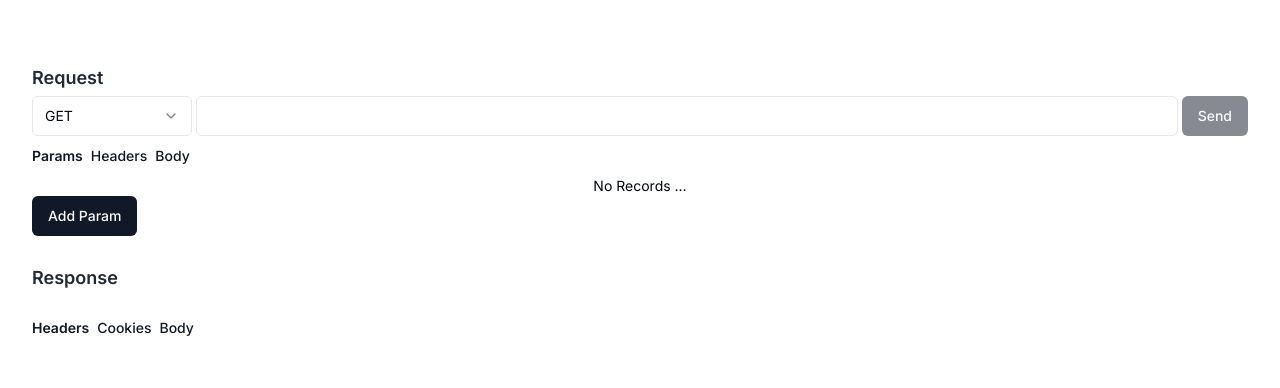
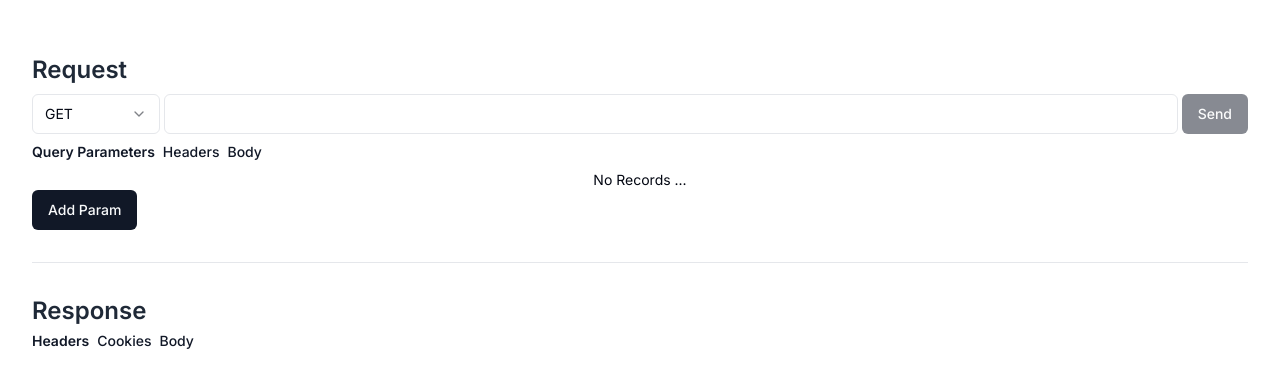
Before and after one commit to alexboisseau/postboy, a Next.js app: page / in a window 1280 px wide. Shown: the part 194-582 px from the top of the page. Built offline with nearby package versions, Linux system fonts and the light colour scheme.

Commit message:
feat(ui): improve user interface updating space between elements

```diff
--- a/components/RequestResponse/RequestForm/AdvancedConfiguration/AdvancedConfiguration.tsx
+++ b/components/RequestResponse/RequestForm/AdvancedConfiguration/AdvancedConfiguration.tsx
@@ -1,63 +1,25 @@
-import { useState } from "react";
-import { Button } from "../../../ui/button";
 import QueryParametersConfiguration from "./QueryParametersConfiguration";
 import HeadersConfiguration from "./HeadersConfiguration";
 import BodyConfiguration from "./BodyConfiguration/BodyConfiguration";
+import TabsViews from "@/components/shared/TabsViews";
 
-type ConfigTab = "query-parameters" | "headers" | "body";
-
-type NavigationTabsProps = {
-  configTab: ConfigTab;
-  setConfigTab: (type: ConfigTab) => void;
-};
-
-function NavigationTabs({ configTab, setConfigTab }: NavigationTabsProps) {
-  const getTabBtnTwClasses = (tab: ConfigTab) => {
-    return `text-sm p-0 ${configTab === tab && "font-semibold"}`;
-  };
-
+export default function AdvancedConfiguration() {
   return (
-    <div className="flex gap-2">
-      <Button
-        variant="link"
-        className={getTabBtnTwClasses("query-parameters")}
-        onClick={() => {
-          setConfigTab("query-parameters");
-        }}
-      >
-        Params
-      </Button>
-      <Button
-        variant="link"
-        className={getTabBtnTwClasses("headers")}
-        onClick={() => {
-          setConfigTab("headers");
-        }}
-      >
-        Headers
-      </Button>
-      <Button
-        variant="link"
-        className={getTabBtnTwClasses("body")}
-        onClick={() => {
-          setConfigTab("body");
-        }}
-      >
-        Body
-      </Button>
-    </div>
+    <TabsViews
+      tabs={[
+        {
+          title: "Query Parameters",
+          view: <QueryParametersConfiguration />,
+        },
+        {
+          title: "Headers",
+          view: <HeadersConfiguration />,
+        },
+        {
+          title: "Body",
+          view: <BodyConfiguration />,
+        },
+      ]}
+    />
   );
 }
-
-export default function AdvancedConfiguration() {
-  const [tab, setTab] = useState<ConfigTab>("query-parameters");
-
-  return (
-    <div>
-      <NavigationTabs configTab={tab} setConfigTab={setTab} />
-      {tab === "query-parameters" && <QueryParametersConfiguration />}
-      {tab === "headers" && <HeadersConfiguration />}
-      {tab === "body" && <BodyConfiguration />}
-    </div>
-  );
-}
--- a/components/RequestResponse/RequestForm/RequestForm.tsx
+++ b/components/RequestResponse/RequestForm/RequestForm.tsx
@@ -1,10 +1,10 @@
 "use client";
 import { useContext } from "react";
-import { RequestResponseContext } from "../state/context";
 import AdvancedConfiguration from "./AdvancedConfiguration/AdvancedConfiguration";
-import { Button } from "../../ui/button";
 import RequestFormHttpMethodSelect from "./RequestFormHttpMethodSelect";
 import RequestFormUrlInput from "./RequestFormUrlInput";
+import { RequestResponseContext } from "../state/context";
+import { Button } from "../../ui/button";
 
 export default function RequestForm() {
   const {
@@ -15,12 +15,11 @@ export default function RequestForm() {
   } = useContext(RequestResponseContext);
 
   return (
-    <div>
-      <p className="text-lg font-semibold text-gray-800 mb-1">Request</p>
+    <div className="flex flex-col gap-2">
+      <p className="text-2xl font-semibold text-gray-800">Request</p>
       <div className="flex gap-1">
         <RequestFormHttpMethodSelect />
         <RequestFormUrlInput />
-
         <Button
           onClick={handleSend}
           disabled={isSubmitting || Boolean(fields.url) === false}
--- a/components/RequestResponse/RequestForm/RequestFormHttpMethodSelect.tsx
+++ b/components/RequestResponse/RequestForm/RequestFormHttpMethodSelect.tsx
@@ -31,7 +31,7 @@ export default function RequestFormHttpMethodSelect() {
   return (
     <div className="flex flex-col gap-1">
       <Select value={httpMethod} onValueChange={handleChange}>
-        <SelectTrigger className="w-40">
+        <SelectTrigger className="w-32">
           <SelectValue placeholder="HTTP Method" />
         </SelectTrigger>
         <SelectContent>
--- a/components/RequestResponse/RequestResponse.tsx
+++ b/components/RequestResponse/RequestResponse.tsx
@@ -2,12 +2,14 @@
 import RequestForm from "./RequestForm/RequestForm";
 import Response from "./Response/Response";
 import { RequestResponseProvider } from "./state/provider";
+import { Separator } from "@/components/ui/separator";
 
 export default function RequestResponse() {
   return (
     <RequestResponseProvider>
-      <div className="container flex flex-col gap-7">
+      <div className="container flex flex-col gap-8">
         <RequestForm />
+        <Separator />
         <Response />
       </div>
     </RequestResponseProvider>
--- a/components/RequestResponse/Response/Response.tsx
+++ b/components/RequestResponse/Response/Response.tsx
@@ -1,81 +1,41 @@
-import { useContext, useState } from "react";
+import { useContext } from "react";
 import { RequestResponseContext } from "../state/context";
 import ResponseHeader from "./ResponseHeader";
 import ResponseError from "./ResponseError";
-import { Button } from "@/components/ui/button";
 import KeyValueTable from "./KeyValueTable";
 import CookiesTable from "./CookiesTable";
 import Body from "./Body";
-
-type ConfigTab = "headers" | "cookies" | "body";
-
-type NavigationTabsProps = {
-  configTab: ConfigTab;
-  setConfigTab: (type: ConfigTab) => void;
-};
-
-function NavigationTabs({ configTab, setConfigTab }: NavigationTabsProps) {
-  const {
-    requestResponse: { response },
-  } = useContext(RequestResponseContext);
-
-  const getTabBtnTwClasses = (tab: ConfigTab) => {
-    return `text-sm p-0 ${configTab === tab && "font-semibold"}`;
-  };
-
-  return (
-    <div className="flex gap-2">
-      <Button
-        variant="link"
-        className={getTabBtnTwClasses("headers")}
-        onClick={() => {
-          setConfigTab("headers");
-        }}
-      >
-        Headers{" "}
-        {response.value?.headers &&
-          `(${Object.keys(response.value.headers).length})`}
-      </Button>
-      <Button
-        variant="link"
-        className={getTabBtnTwClasses("cookies")}
-        onClick={() => {
-          setConfigTab("cookies");
-        }}
-      >
-        Cookies
-      </Button>
-      <Button
-        variant="link"
-        className={getTabBtnTwClasses("body")}
-        onClick={() => {
-          setConfigTab("body");
-        }}
-      >
-        Body
-      </Button>
-    </div>
-  );
-}
+import TabsViews from "@/components/shared/TabsViews";
 
 export default function Response() {
   const {
     requestResponse: { response },
   } = useContext(RequestResponseContext);
-  const [tab, setTab] = useState<ConfigTab>("headers");
 
   return (
-    <div className="flex flex-col gap-4">
+    <div className="flex flex-col gap-1">
       <ResponseHeader />
-      <NavigationTabs configTab={tab} setConfigTab={setTab} />
+      <TabsViews
+        tabs={[
+          {
+            title: "Headers",
+            view: response.value !== null && (
+              <KeyValueTable data={response.value.headers} />
+            ),
+          },
+          {
+            title: "Cookies",
+            view: response.value !== null && (
+              <CookiesTable cookies={response.value.cookies} />
+            ),
+          },
+          {
+            title: "Body",
+            view: response.value !== null && <Body />,
+          },
+        ]}
+      />
       {response.error && <ResponseError />}
-      {tab === "headers" && response.value !== null && (
-        <KeyValueTable data={response.value.headers} />
-      )}
-      {tab === "cookies" && response.value !== null && (
-        <CookiesTable cookies={response.value.cookies} />
-      )}
-      {tab === "body" && response.value !== null && <Body />}
     </div>
   );
 }
--- a/components/RequestResponse/Response/ResponseHeader.tsx
+++ b/components/RequestResponse/Response/ResponseHeader.tsx
@@ -11,7 +11,7 @@ export default function ResponseHeader() {
 
   return (
     <div className="flex justify-between">
-      <p className="text-lg font-semibold text-gray-800">Response</p>
+      <p className="text-2xl font-semibold text-gray-800">Response</p>
       <div>
         {isSubmitting && <p className="text-sm text-gray-600">Loading...</p>}
         {response.value !== null && (
--- /dev/null
+++ b/components/shared/TabsViews.tsx
@@ -0,0 +1,37 @@
+import { useState } from "react";
+import { Button } from "../ui/button";
+
+type TabsViewsProps<> = {
+  tabs: Array<{
+    title: string;
+    view: React.ReactNode;
+  }>;
+};
+
+export default function TabsViews({ tabs }: TabsViewsProps) {
+  const [selectedTabIndex, setSelectedTabIndex] = useState<number>(0);
+
+  const handleClick = (index: number) => {
+    setSelectedTabIndex(index);
+  };
+
+  return (
+    <div>
+      <div className="flex gap-2 mb-2">
+        {tabs.map((tab, index) => (
+          <Button
+            className={`text-sm p-0 h-fit ${selectedTabIndex === index && "font-semibold"}`}
+            variant="link"
+            key={index}
+            onClick={() => {
+              handleClick(index);
+            }}
+          >
+            {tab.title}
+          </Button>
+        ))}
+      </div>
+      {tabs[selectedTabIndex] !== undefined && tabs[selectedTabIndex].view}
+    </div>
+  );
+}
--- /dev/null
+++ b/components/ui/separator.tsx
@@ -0,0 +1,31 @@
+"use client";
+
+import * as React from "react";
+import * as SeparatorPrimitive from "@radix-ui/react-separator";
+
+import { cn } from "@/utils/tailwindcss/cn";
+
+const Separator = React.forwardRef<
+  React.ElementRef<typeof SeparatorPrimitive.Root>,
+  React.ComponentPropsWithoutRef<typeof SeparatorPrimitive.Root>
+>(
+  (
+    { className, orientation = "horizontal", decorative = true, ...props },
+    ref
+  ) => (
+    <SeparatorPrimitive.Root
+      ref={ref}
+      decorative={decorative}
+      orientation={orientation}
+      className={cn(
+        "shrink-0 bg-border",
+        orientation === "horizontal" ? "h-[1px] w-full" : "h-full w-[1px]",
+        className
+      )}
+      {...props}
+    />
+  )
+);
+Separator.displayName = SeparatorPrimitive.Root.displayName;
+
+export { Separator };
--- a/package.json
+++ b/package.json
@@ -16,6 +16,7 @@
     "@radix-ui/react-checkbox": "^1.0.4",
     "@radix-ui/react-radio-group": "^1.1.3",
     "@radix-ui/react-select": "^2.0.0",
+    "@radix-ui/react-separator": "^1.0.3",
     "@radix-ui/react-slot": "^1.0.2",
     "@uiw/codemirror-theme-github": "^4.21.22",
     "@uiw/react-codemirror": "^4.21.22",
@@ -26,6 +27,7 @@
     "prettier": "^3.2.5",
     "react": "^18",
     "react-dom": "^18",
+    "react-resizable-panels": "^2.0.9",
     "tailwind-merge": "^2.2.1",
     "tailwindcss-animate": "^1.0.7",
     "zod": "^3.22.4"
```
Also changed, not shown: 1 other file (tests, documents, lock files or other folders).
